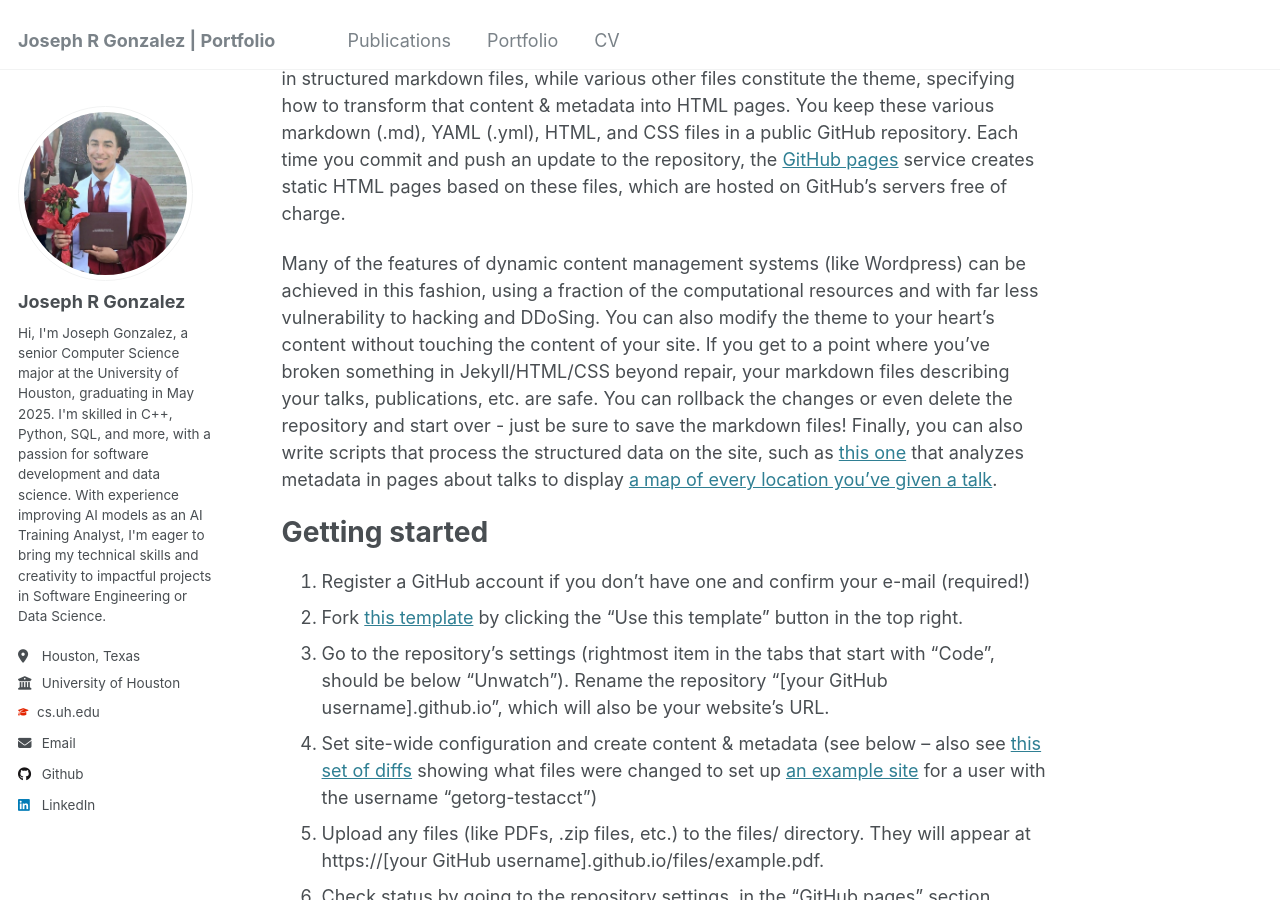
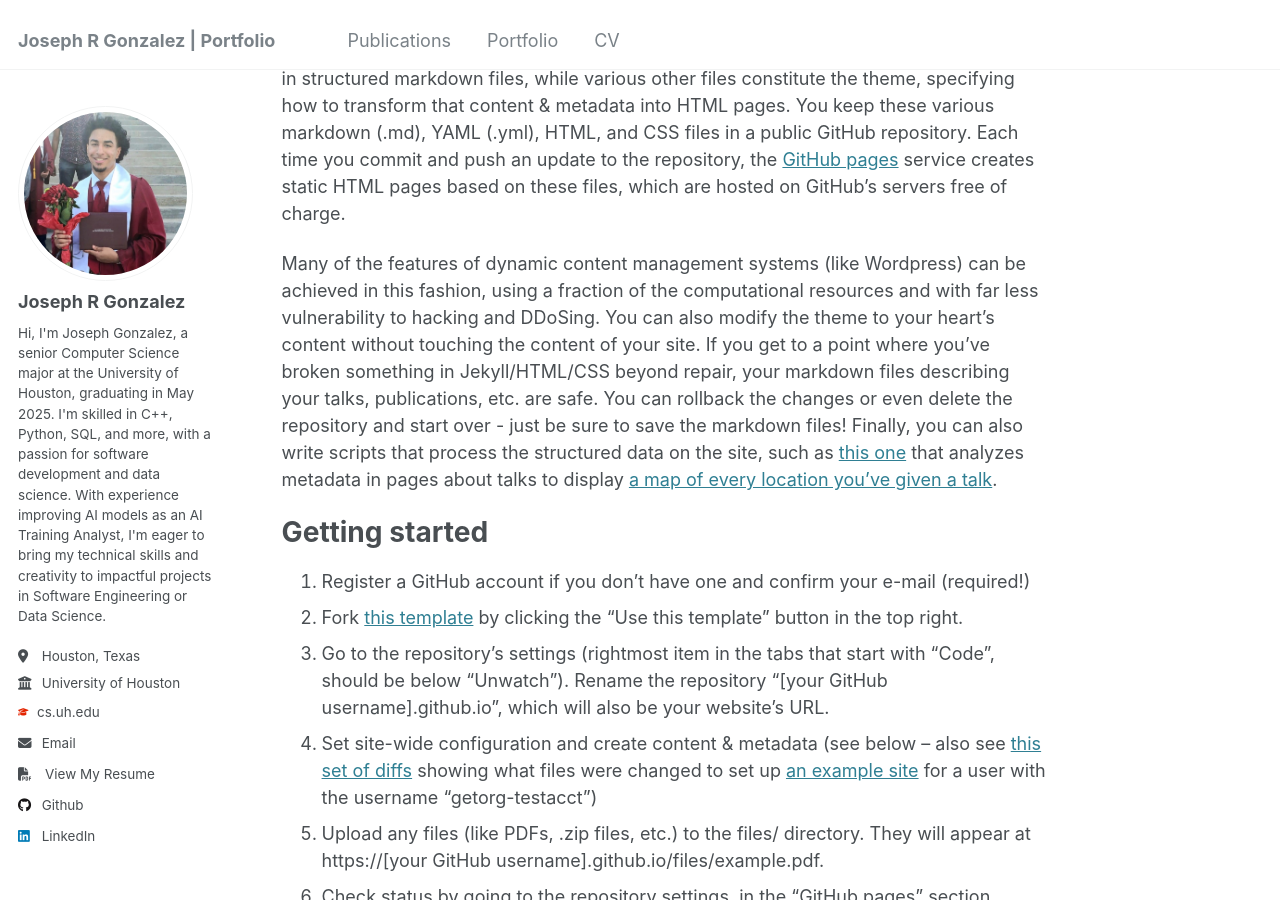
Before and after one commit to JosephRGonzalez/Portfolio, a Jekyll site: the page built from _pages/about.md, in a window 1280 px wide and 900 px high, scrolled down 507 px. Built offline with Jekyll 4.4.1, drawn with Linux system fonts in a browser that asks for light colours.

Commit message:
Added resume to sidebar

```diff
--- a/_includes/author-profile.html
+++ b/_includes/author-profile.html
@@ -36,6 +36,12 @@
       {% if author.email %}
         <li><a href="mailto:{{ author.email }}"><i class="fas fa-fw fa-envelope icon-pad-right" aria-hidden="true"></i>{{ site.data.ui-text[site.locale].email_label | default: "Email" }}</a></li>
       {% endif %}
+      <li class="author__desktop">
+        <a href="/files/resume.pdf" target="_blank" rel="noopener">
+          <i class="fas fa-file-pdf icon-pad-right" aria-hidden="true"></i>View My Resume
+        </a>
+      </li>
+
 
       <!-- Font Awesome and Academicons icons / Academic websites -->
       {% if author.arxiv %}
```
Also changed, not shown: 1 other file.
